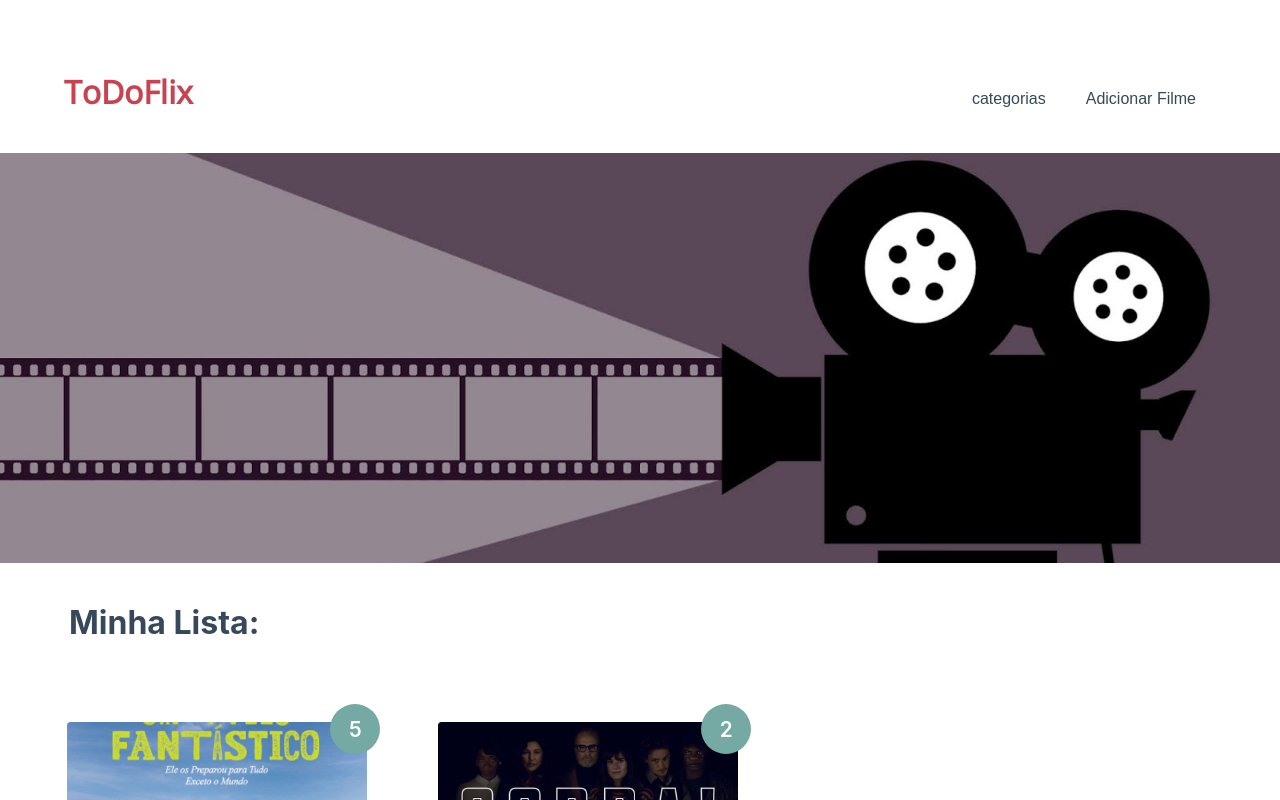
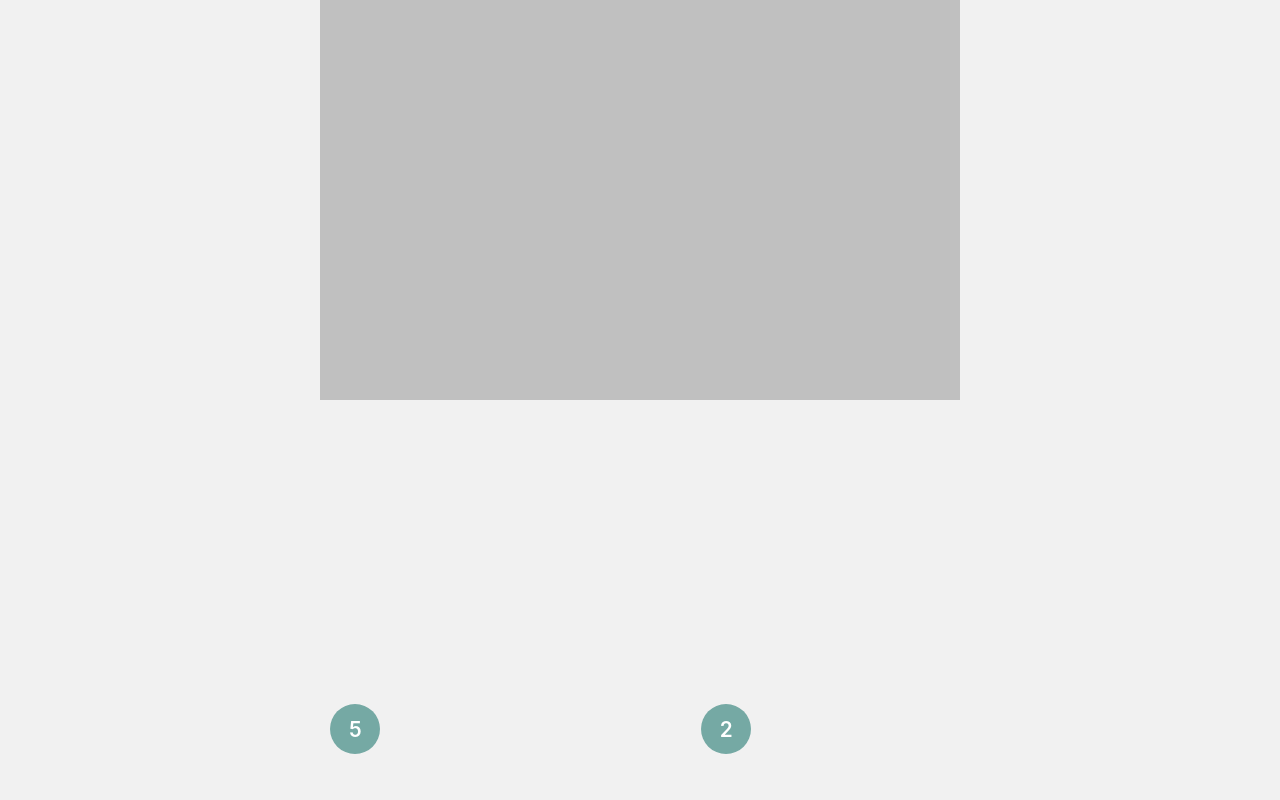
Before and after one commit to mateusisrael/todoflix, a React (Create React App) app: page / in a window 1280 px wide. Shown: the top 800 px of the page. Built offline with nearby package versions, Linux system fonts and the light colour scheme.

Commit message:
Começando o modal de adicionar filmes

```diff
--- a/src/App.css
+++ b/src/App.css
@@ -7,7 +7,7 @@ img{ width: 100%; }
 *{ margin: 0; padding: 0; }
 body{ height: 200vh; }
 
-.Appbar, .row, .filmes-lista, .box, .nota-cont{ display: flex; }
+.Appbar, .row, .filmes-lista, .box, .nota-cont, .safe-area{ display: flex; }
 
 .Appbar{
     justify-content: space-between;
@@ -40,7 +40,7 @@ body{ height: 200vh; }
     color: #FFFFFF;
 }
 
-.AddFilmeModal{
+.CategoriasModal{
     position: absolute;
     width: 200px;
     top: 140px;
@@ -86,6 +86,7 @@ body{ height: 200vh; }
 }
 
 .filmes-lista{
+    flex-wrap: wrap;
     padding: 10px 2.5% 10px 2.5%;
 }
 
@@ -142,3 +143,20 @@ body{ height: 200vh; }
     font-weight: 600;
     color: #FFFFFF;
 }
+
+.safe-area{
+    position: absolute;
+    justify-content: center;
+    top: 0px;
+    left: 0px;
+    width: 100%;
+    height: 100%;
+    background: rgb(241, 241, 241);
+}
+
+.addFilmesModal{
+    position: absolute;
+    width: 50%;
+    height: 50%;
+    background: silver;
+}
--- /dev/null
+++ b/src/components/AddFilmesModal.js
@@ -0,0 +1,20 @@
+import React from 'react';
+
+
+export default class AddFilmesModal extends React.Component{
+    constructor(props) {
+        super(props);
+    }
+
+
+
+    render() {
+        return(
+            <div onClick={this.props.fecharModal} className="safe-area">
+                <section className="addFilmesModal">
+
+                </section>
+            </div>
+        );
+    }
+}
--- a/src/components/Appbar.js
+++ b/src/components/Appbar.js
@@ -1,33 +1,59 @@
 import React from 'react';
-import AddFilmeModal from './AddFilmeModal';
+import CategoriasModal from './CategoriasModal';
+import AddFilmesModal from './AddFilmesModal';
 
 
 export default class Appbar extends React.Component{
     constructor(props) {
         super(props);
         this.state = {
-            modal: true,
+            categorias_modal: true,
+            add_filmes_modal: true,
         }
     }
 
-    changeModal = () => {
+    changeCategoriaModal = () => {
         console.log('Change Modal');
         this.setState({
-            modal: !this.state.modal
+            categorias_modal: !this.state.categorias_modal
         })
-        console.log(this.state.modal);
+        console.log(this.state.categorias_modal);
     }
 
     abrirMenu = () => {
         console.log('Abrir Menu')
-
         return(
-            <AddFilmeModal/>
+            <CategoriasModal/>
         );
     }
+
     fecharMenu = () => {
         console.log('Fechar Menu')
+        return(
+            false
+        );
+    }
 
+
+
+
+    changeAddFilmeModal = () => {
+        console.log('Change Modal');
+        this.setState({
+            add_filmes_modal: !this.state.add_filmes_modal
+        })
+        console.log(this.state.add_filmes_modal);
+    }
+
+    abrirModal = () => {
+        console.log('Abrir Modal');
+        return(
+            <AddFilmesModal fecharModal={this.changeAddFilmeModal}/>
+        );
+    }
+
+    fecharModal = () => {
+        console.log('Fechar Modal');
         return(
             false
         );
@@ -37,14 +63,14 @@ export default class Appbar extends React.Component{
         return(
             <header className="Appbar">
                 <span className="logo">ToDoFlix</span>
-
+                { this.state.add_filmes_modal ? this.abrirModal() : this.fecharModal() }
                     <nav className="row">
-                        <button onClick={this.changeModal} className="button">
+                        <button onClick={this.changeCategoriaModal} className="button">
                             categorias
-                            { this.state.modal ? this.fecharMenu() : this.abrirMenu() }
+                            { this.state.categorias_modal ? this.fecharMenu() : this.abrirMenu() }
                         </button>
 
-                        <button className="button">
+                        <button onClick={this.changeAddFilmeModal} className="button">
                             Adicionar Filme
                         </button>
 
--- a/src/components/AddFilmeModal.js
+++ b/src/components/CategoriasModal.js
@@ -1,6 +1,6 @@
 import React from 'react';
 
-export default class AddFilmeModal extends React.Component{
+export default class CategoriasModal extends React.Component{
 
     constructor(props) {
         super(props);
@@ -9,7 +9,7 @@ export default class AddFilmeModal extends React.Component{
 
     render() {
         return(
-            <nav className="AddFilmeModal">
+            <nav className="CategoriasModal">
                 <div className="modal-item">Quero Ver</div>
                 <div className="modal-item">Já Vistos</div>
 
--- a/src/components/MyList.js
+++ b/src/components/MyList.js
@@ -24,6 +24,7 @@ export default class MyList extends React.Component{
                     img_path: corra_img,
                     nota: 2.0,
                 },
+
             ]
         }
     }
```
